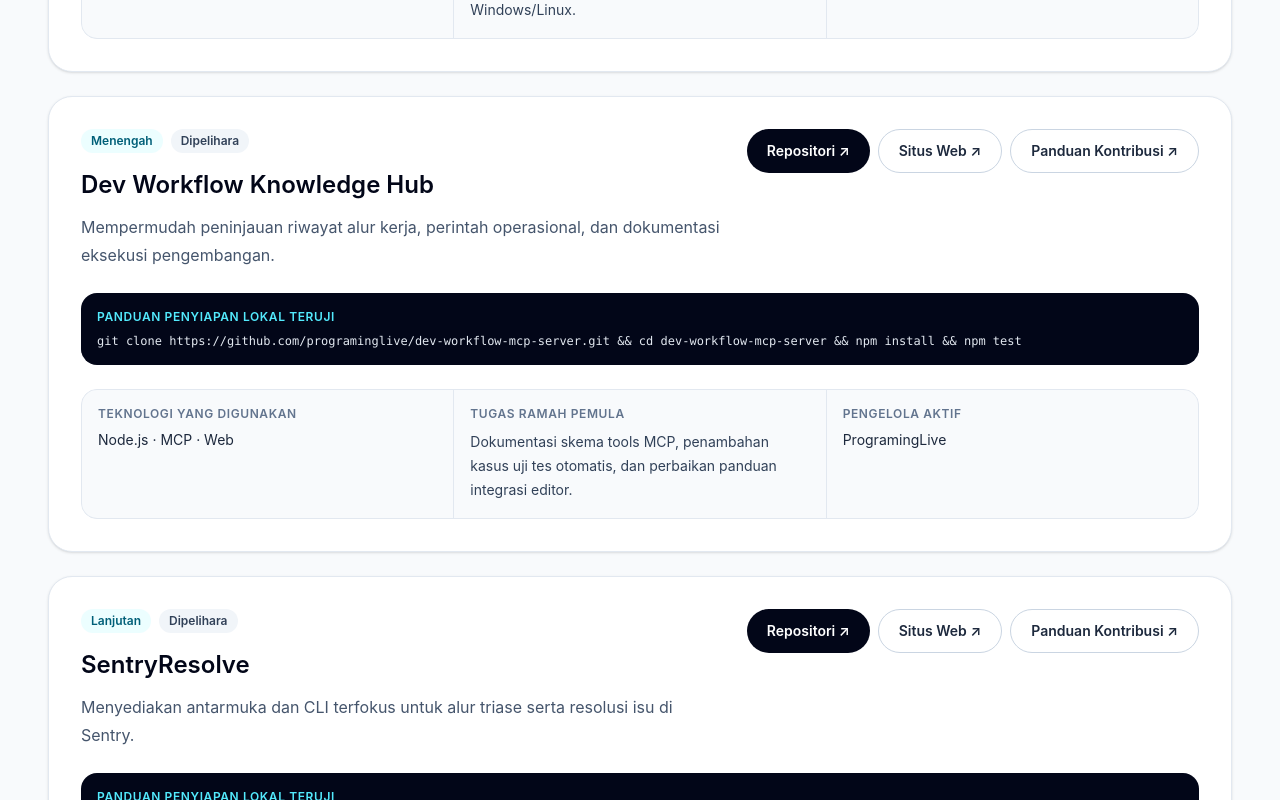
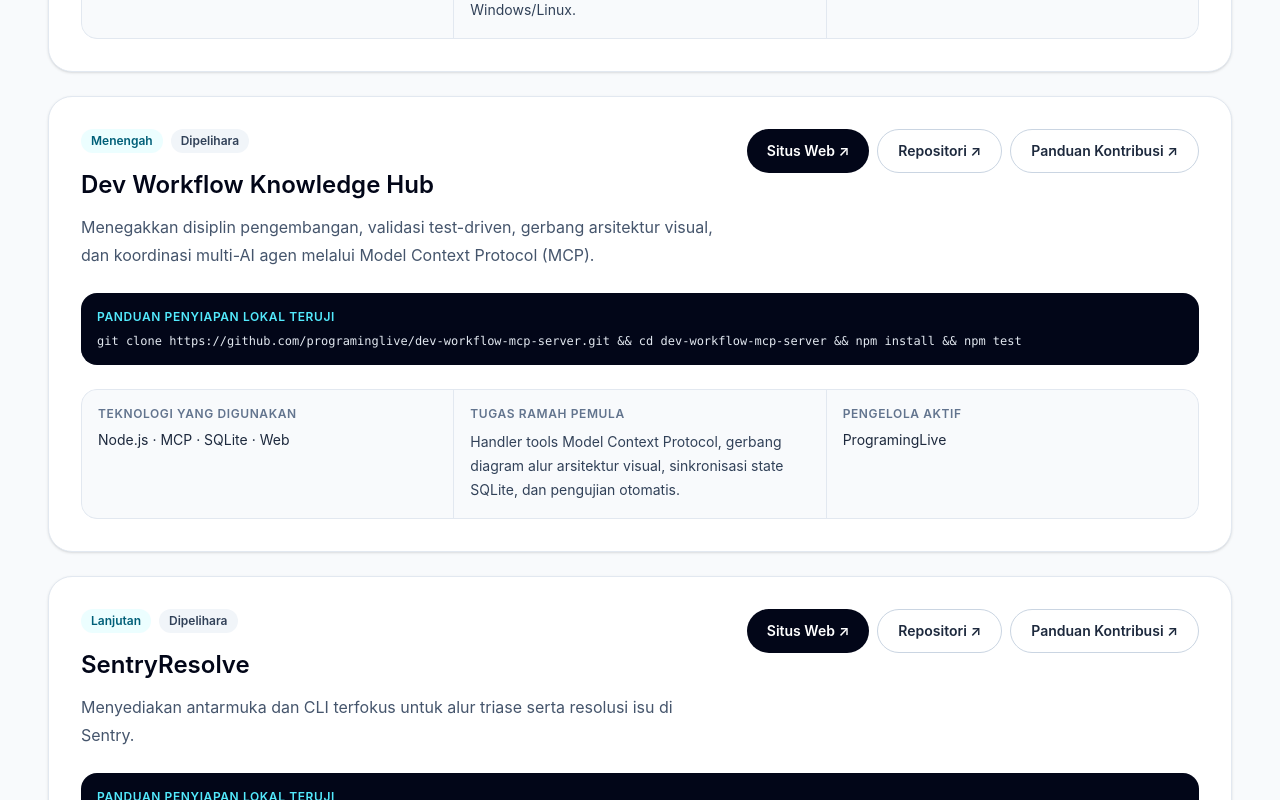
Before and after one commit to programinglive/programinglive, a Next.js app: page /id/open-source in a window 1280 px wide. Shown: the part 1680-2480 px from the top of the page. Built offline with nearby package versions, Linux system fonts and the light colour scheme.

Commit message:
test: update app/id/open-source/page.tsx, app/open-source/page.tsx, data/site-content.ts +2 more
- modified app/id/open-source/page.tsx
- modified app/open-source/page.tsx
- modified data/site-content.ts
- modified docs/PROJECT_DEPLOYMENTS.md
- modified tests/links.test.js

```diff
--- a/app/id/open-source/page.tsx
+++ b/app/id/open-source/page.tsx
@@ -53,8 +53,8 @@ const projects: Array<ProjectItem> = [
   },
   {
     name: 'Dev Workflow Knowledge Hub',
-    objective: 'Mempermudah peninjauan riwayat alur kerja, perintah operasional, dan dokumentasi eksekusi pengembangan.',
-    stack: 'Node.js · MCP · Web',
+    objective: 'Menegakkan disiplin pengembangan, validasi test-driven, gerbang arsitektur visual, dan koordinasi multi-AI agen melalui Model Context Protocol (MCP).',
+    stack: 'Node.js · MCP · SQLite · Web',
     difficulty: 'Intermediate',
     difficultyLabel: 'Menengah',
     status: 'Dipelihara',
@@ -63,7 +63,7 @@ const projects: Array<ProjectItem> = [
     website: 'https://devworkflow.programinglive.com/',
     contributing: 'https://github.com/programinglive/dev-workflow-mcp-server/blob/main/CONTRIBUTING.md',
     setup: 'git clone https://github.com/programinglive/dev-workflow-mcp-server.git && cd dev-workflow-mcp-server && npm install && npm test',
-    tasks: 'Dokumentasi skema tools MCP, penambahan kasus uji tes otomatis, dan perbaikan panduan integrasi editor.',
+    tasks: 'Handler tools Model Context Protocol, gerbang diagram alur arsitektur visual, sinkronisasi state SQLite, dan pengujian otomatis.',
   },
   {
     name: 'SentryResolve',
@@ -169,20 +169,20 @@ export default function IndonesianOpenSourcePage() {
                 </div>
                 <div className="flex shrink-0 flex-wrap gap-2">
                   <a
-                    href={project.repository}
+                    href={project.website}
                     target="_blank"
                     rel="noreferrer"
                     className="inline-flex min-h-11 items-center rounded-full bg-slate-950 px-5 text-sm font-semibold text-white hover:bg-cyan-800"
                   >
-                    Repositori ↗
+                    Situs Web ↗
                   </a>
                   <a
-                    href={project.website}
+                    href={project.repository}
                     target="_blank"
                     rel="noreferrer"
                     className="inline-flex min-h-11 items-center rounded-full border border-slate-300 px-5 text-sm font-semibold text-slate-800 hover:bg-slate-50"
                   >
-                    Situs Web ↗
+                    Repositori ↗
                   </a>
                   <a
                     href={project.contributing}
--- a/app/open-source/page.tsx
+++ b/app/open-source/page.tsx
@@ -50,8 +50,8 @@ const projects: Array<OpenSourceProject> = [
   },
   {
     name: 'Dev Workflow Knowledge Hub',
-    objective: 'Make workflow history, operational commands, and context documentation easier to inspect.',
-    stack: 'Node.js · MCP · Web',
+    objective: 'Enforce development discipline, test-driven validation, visual architecture gates, and multi-agent coordination via Model Context Protocol (MCP).',
+    stack: 'Node.js · MCP · SQLite · Web',
     difficulty: 'Intermediate',
     status: 'Maintained',
     maintainers: 'ProgramingLive',
@@ -59,7 +59,7 @@ const projects: Array<OpenSourceProject> = [
     website: 'https://devworkflow.programinglive.com/',
     contributing: 'https://github.com/programinglive/dev-workflow-mcp-server/blob/main/CONTRIBUTING.md',
     setup: 'git clone https://github.com/programinglive/dev-workflow-mcp-server.git && cd dev-workflow-mcp-server && npm install && npm test',
-    tasks: 'Model Context Protocol schema descriptions, reproducible test cases, and developer workflow guides.',
+    tasks: 'Model Context Protocol tool handlers, visual architecture flow gates, SQLite state synchronization, and automated test suites.',
   },
   {
     name: 'SentryResolve',
@@ -155,20 +155,20 @@ export default function OpenSourcePage() {
                 </div>
                 <div className="flex shrink-0 flex-wrap gap-2">
                   <a
-                    href={project.repository}
+                    href={project.website}
                     target="_blank"
                     rel="noreferrer"
                     className="inline-flex min-h-11 items-center rounded-full bg-slate-950 px-5 text-sm font-semibold text-white hover:bg-cyan-800"
                   >
-                    Repository ↗
+                    Website ↗
                   </a>
                   <a
-                    href={project.website}
+                    href={project.repository}
                     target="_blank"
                     rel="noreferrer"
                     className="inline-flex min-h-11 items-center rounded-full border border-slate-300 px-5 text-sm font-semibold text-slate-800 hover:bg-slate-50"
                   >
-                    Website ↗
+                    Repository ↗
                   </a>
                   <a
                     href={project.contributing}
--- a/data/site-content.ts
+++ b/data/site-content.ts
@@ -347,7 +347,7 @@ export const trackProjectIndex: Array<TrackProjectMapping> = [
     level: 'Level 4: Collaboration & Workflows',
     project: 'Dev Workflow Knowledge Hub',
     repository: 'https://github.com/programinglive/dev-workflow-mcp-server',
-    tasks: 'Model Context Protocol tool descriptions, workflow step assertions, and reproducible test cases.',
+    tasks: 'Model Context Protocol tool schemas, visual architecture flow gates, SQLite state synchronization, and reproducible test cases.',
   },
   {
     level: 'Level 5: Open Source & Code Review',
@@ -374,7 +374,7 @@ export const trackProjectIndexId: Array<TrackProjectMapping> = [
     level: 'Level 4: Kolaborasi & Alur Kerja Tim',
     project: 'Dev Workflow Knowledge Hub',
     repository: 'https://github.com/programinglive/dev-workflow-mcp-server',
-    tasks: 'Dokumentasi skema tools MCP, penambahan kasus uji tes otomatis, dan perbaikan panduan integrasi editor.',
+    tasks: 'Skema tools Model Context Protocol, validasi gerbang diagram alur, sinkronisasi state SQLite, dan penambahan kasus uji tes otomatis.',
   },
   {
     level: 'Level 5: Kontribusi Open Source & Review',
```
Also changed, not shown: 2 other files (tests, documents, lock files or other folders).
